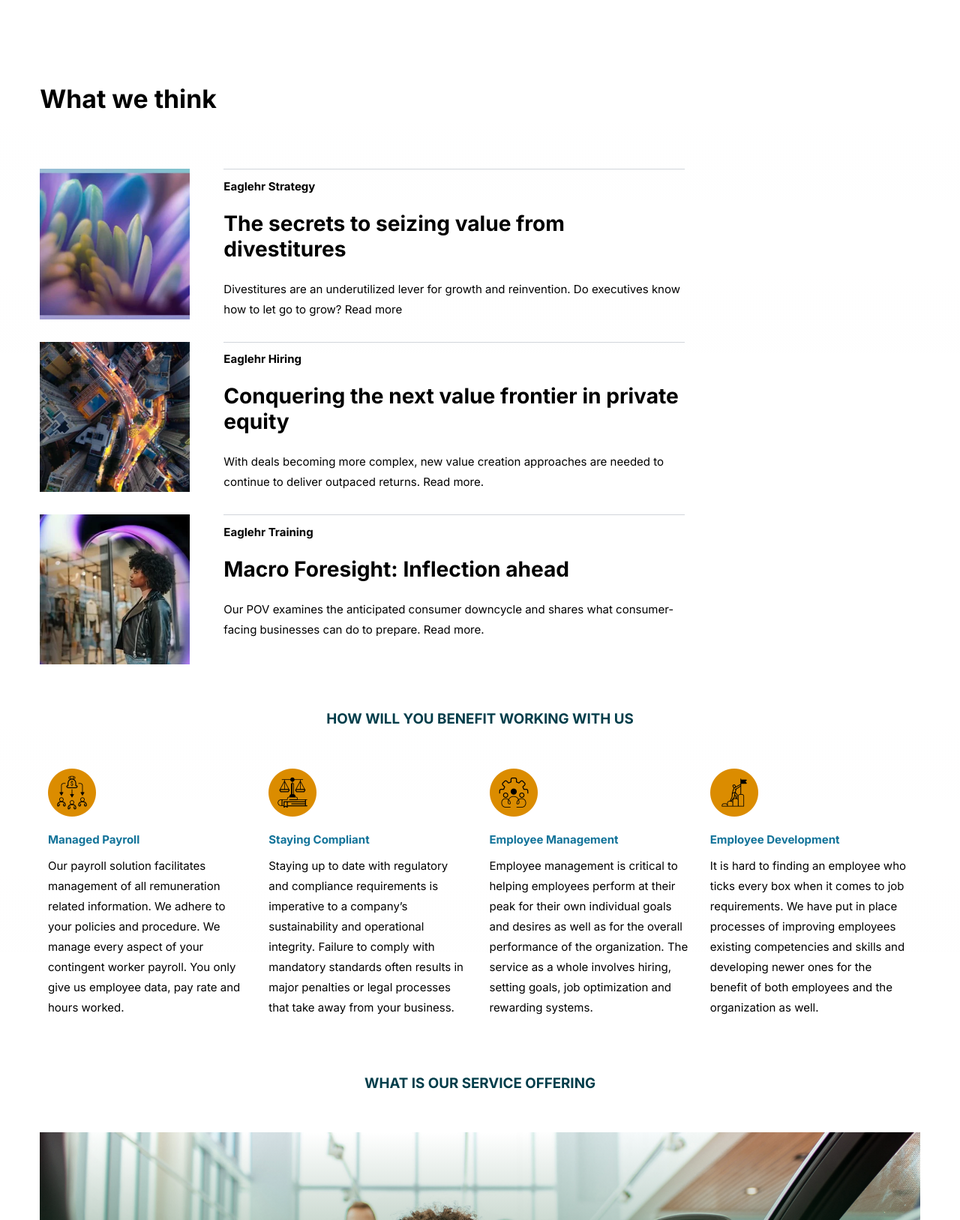
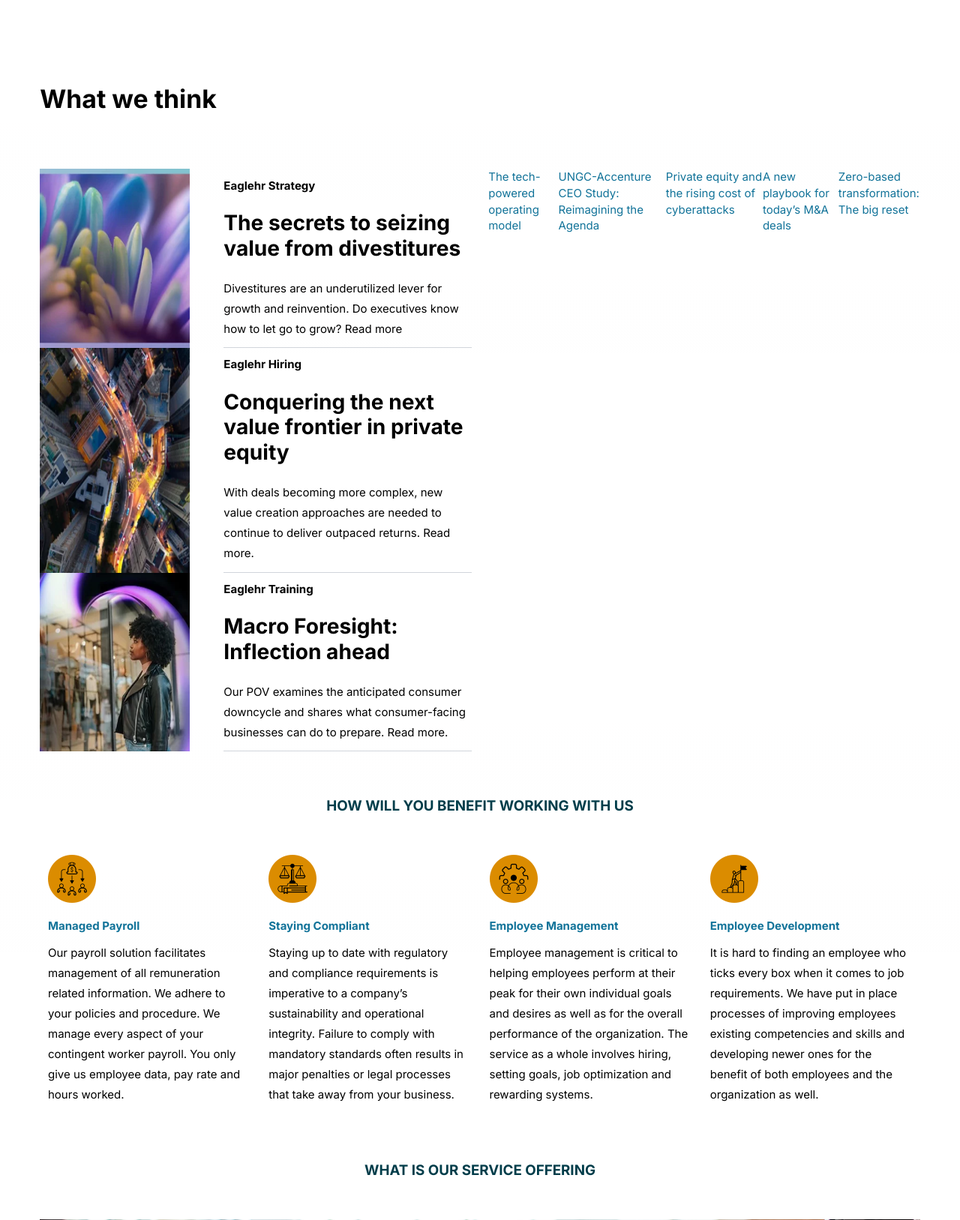
Before and after one commit to dkibui/eaglehr_website, a Django app: page / in a window 1280 px wide. Shown: the part 636-2263 px from the top of the page at 75% size. Run offline with Django 4.2, Linux system fonts and the light colour scheme; data comes from the database, SQL or seed files in the repository; some libraries are stand-ins or nearby versions.

Commit message:
Added aside sections

```diff
--- a/templates/webapp/index.html
+++ b/templates/webapp/index.html
@@ -13,9 +13,11 @@
 
 <section class="w-11/12 mx-auto max-w-[1368px] grid grid-cols-1 gap-y-14	md:gap-y-8">
   <h2 class="font-bold text-4xl mt-12 mb-12 text-black">What we think</h2>
+  <div class="grid gap-6 grid-cols-1 md:grid-cols-2">
+    <div class="">
       <div class="flex flex-col gap-x-12 max-w-[860px] md:flex-row">
         <img src="{% static 'images/featured/Featured-Hero-Image.webp' %}" class="block max-w-[200px]" alt="Featured Hero Image">
-    <div class="flex flex-col border-t border-gray-300 pt-3">
+        <div class="flex flex-col border-b border-b border-gray-300 py-3">
           <h2 class="text-black font-bold mb-4 md:mb-6">Eaglehr Strategy</h2>
           <h3 class="font-bold text-3xl text-black mb-4 md:mb-6">The secrets to seizing value from divestitures</h3>
           <p>
@@ -25,7 +27,7 @@
       </div>
       <div class="flex flex-col gap-x-12 max-w-[860px] md:flex-row">
         <img src="{% static 'images/featured/Featured-Hero-Image 2.webp' %}" class="block max-w-[200px]" alt="Featured Hero Image">
-    <div class="flex flex-col border-t border-gray-300 pt-3">
+        <div class="flex flex-col border-b border-gray-300 py-3">
           <h2 class="text-black font-bold mb-4 md:mb-6">Eaglehr Hiring</h2>
           <h3 class="font-bold text-3xl text-black mb-4 md:mb-6">Conquering the next value frontier in private equity</h3>
           <p>With deals becoming more complex, new value creation approaches are needed to continue to deliver outpaced returns. Read more.</p>
@@ -33,14 +35,22 @@
       </div>
       <div class="flex flex-col gap-x-12 max-w-[860px] md:flex-row">
         <img src="{% static 'images/featured/Featured-Hero-Image 3.webp' %}" class="block max-w-[200px]" alt="Featured Hero Image">
-    <div class="flex flex-col border-t border-gray-300 pt-3">
+        <div class="flex flex-col border-b border-gray-300 py-3">
           <h2 class="text-black font-bold mb-4 md:mb-6">Eaglehr Training</h2>
           <h3 class="font-bold text-3xl text-black mb-4 md:mb-6">Macro Foresight: Inflection ahead</h3>
           <p>Our POV examines the anticipated consumer downcycle and shares what consumer-facing businesses can do to prepare. Read more.</p>
         </div>
       </div>
+    </div>
+    <aside class="flex">
+      <div><a href="/"><h3>The tech-powered operating model</h3></a></div>
+      <div><a href="/"><h3>UNGC-Accenture CEO Study: Reimagining the Agenda</h3></a></div>
+      <div><a href="/"><h3>Private equity and the rising cost of cyberattacks</h3></a></div>
+      <div><a href="/"><h3>A new playbook for today’s M&A deals</h3></a></div>
+      <div><a href="/"><h3>Zero-based transformation: The big reset</h3></a></div>
+    </aside>
+  </div>
 </section>
-
 
 <div class="width news-events">
   <h2 class="font-bold text-xl">How Will You Benefit Working With Us</h2>
```
Lines whose indentation alone changed are shown as unchanged.
